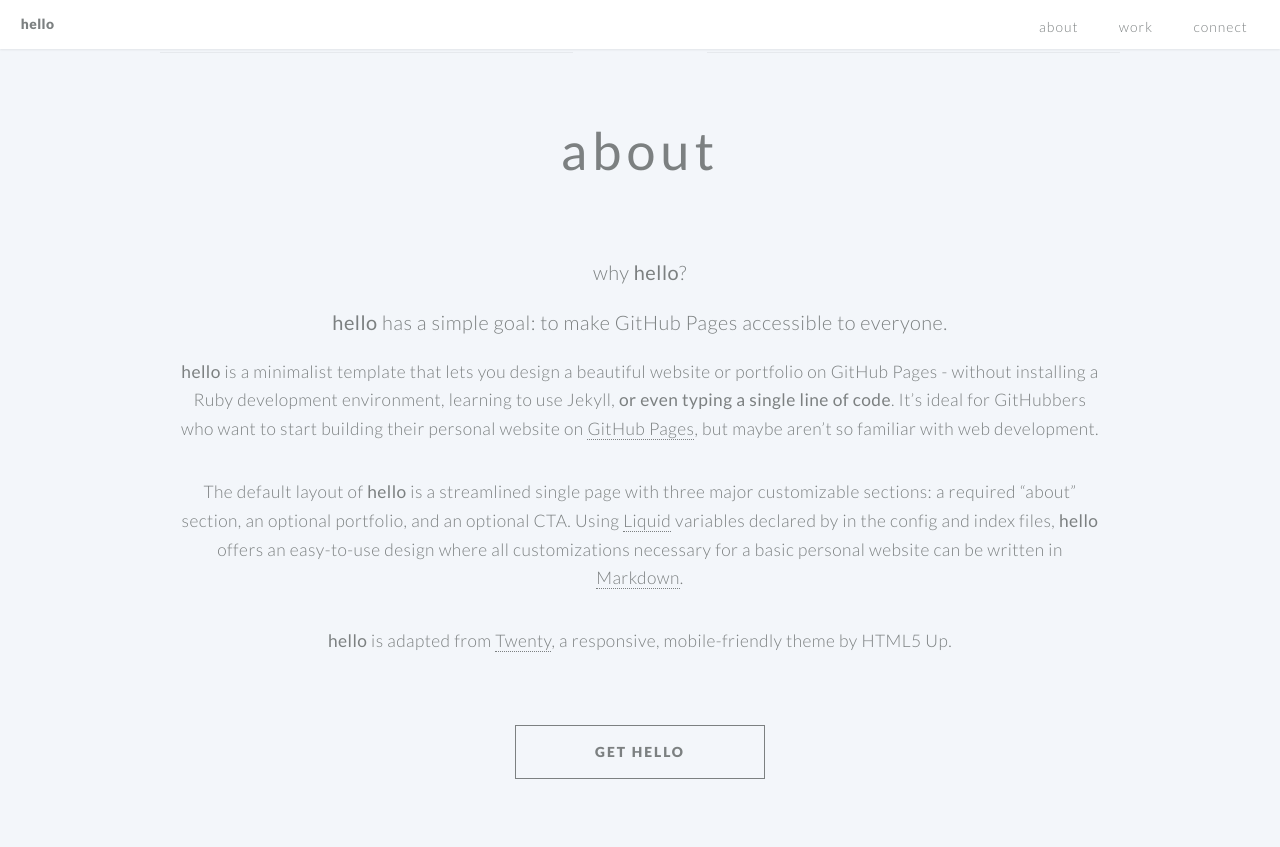
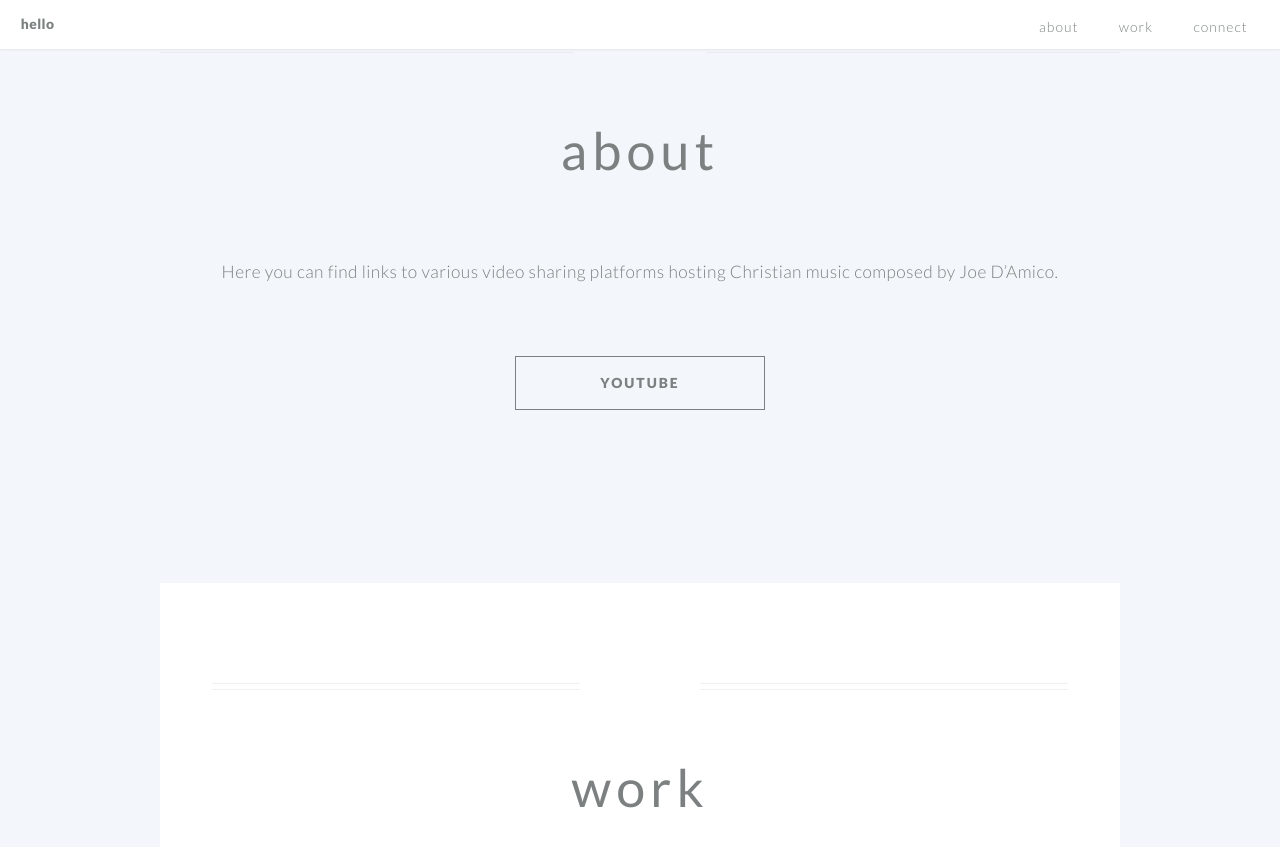
Before and after one commit to jjdamico/jjdamico.github.io, a Jekyll site: the page built from index.md, in a window 1280 px wide and 900 px high, scrolled down 611 px. Shown: the top 847 px of the window. Built offline with Jekyll 4.4.1, drawn with Linux system fonts in a browser that asks for light colours.

Commit message:
fourth commit

```diff
--- a/index.md
+++ b/index.md
@@ -9,21 +9,23 @@ banner_subtitle: A collection of inspirational Christian music composed by Joe D
 background_image: /images/background.jpg
 
 # all of the following variables are optional -----------------
-#page_url: /hello # only include this variable if you aren't building the page to your primary domain
+page_url: /hello # only include this variable if you aren't building the page to your primary domain
 
 # favicon
 favicon: /assets/ico/icon.ico
 
 # social media
-twitter_username: notsaragong # # your twitter handle
-github_username:  saragong # your github username
-linkedin: saragong # the part after ("https://www.linkedin.com/in/...")
+#twitter_username: notsaragong # # your twitter handle
+#github_username:  saragong # your github username
+#linkedin: saragong # the part after ("https://www.linkedin.com/in/...")
 # facebook_username: <-- your facebook username (the part after "https://www.facebook.com/...")
 # google_analytics: <-- your google analytics Tracking ID
 
 # By declaring these variables, you can include a button that links to an external website or to media.
-about_button: https://github.com/saragong/hello # the link
-about_button_label: get hello # the label on the button
+about_button: https://rumble.com/joedamico # the link
+about_button_label: Rumble # the label on the button
+about_button: https://youtube.com/channel/UCwOZgrXfJi9ovBS5DNgx4vw # the link
+about_button_label: YouTube # the label on the button
 
 # optional portfolio section ------------------------------------------
 
@@ -42,16 +44,4 @@ cta_button_label: contact # the label on the button
 
 ---
 [//]: # (write a bit about yourself here)
-### why **hello**?
-
-### **hello** has a simple goal: to make GitHub Pages accessible to everyone.
-
-**hello** is a minimalist template that lets you design a beautiful website or portfolio on GitHub Pages - without installing a Ruby
-development environment, learning to use Jekyll, **or even typing a single line of code**. It's ideal for GitHubbers
-who want to start building their personal website on [GitHub Pages](https://pages.github.com/), but maybe aren't so familiar with web development.
-
-
-The default layout of **hello** is a streamlined single page with three major customizable sections: a required "about" section, an optional portfolio, and an optional CTA. Using [Liquid](https://shopify.github.io/liquid/) variables declared by in the config and index files, **hello** offers an easy-to-use design where all customizations necessary for a basic personal website can be written in [Markdown](https://www.markdownguide.org/basic-syntax/).
-
-
-**hello** is adapted from [Twenty](https://html5up.net/twenty), a responsive, mobile-friendly theme by HTML5 Up.
+Here you can find links to various video sharing platforms hosting Christian music composed by Joe D'Amico.
```
